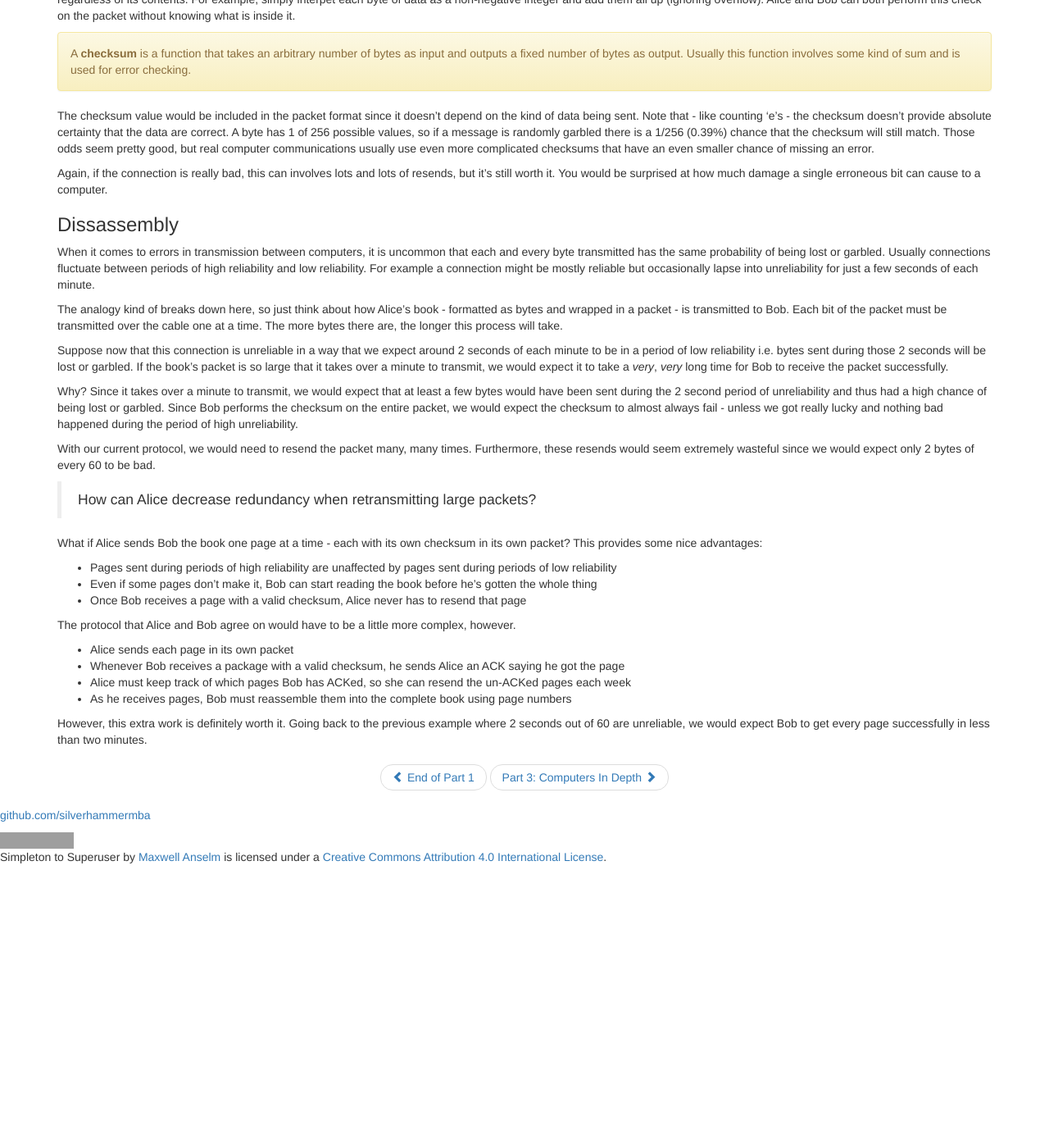
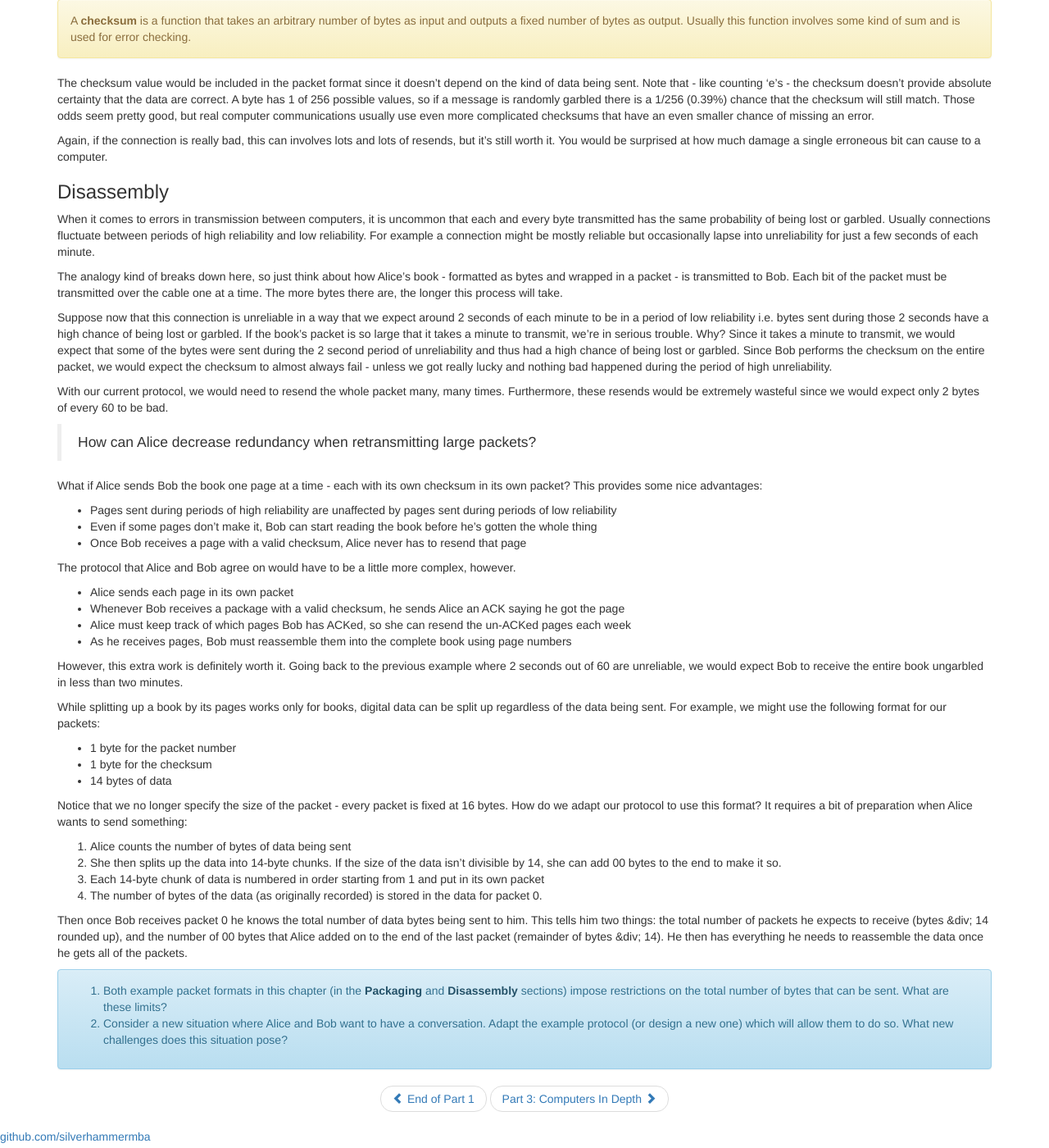
Before and after one commit to silverhammermba/superuser, a Jekyll site: the page built from _posts/2012-01-01-ch1.markdown, in a window 1280 px wide and 1400 px high, scrolled down 2627 px. Shown: the whole window at 82% size. Built offline with Jekyll 4.4.1, drawn with Linux system fonts in a browser that asks for light colours; nearby versions of some CDN libraries; Markdown is read by kramdown in place of the engine named in the settings; before the commit the page ends 3682 px from its top, so only the background shows below that; some of the changed text lies outside the part shown; grey boxes are pictures that could not be loaded.

Commit message:
Major revision of protocol section
Simplify packet formats (save sender/receiver stuff for next chapter).
Add more explicit example of final format with disassembly.

```diff
--- a/_posts/2012-01-01-ch1.markdown
+++ b/_posts/2012-01-01-ch1.markdown
@@ -79,7 +79,7 @@
 computers as two people: Alice and Bob, respectively. We can imagine the
 information as a copy of book that Alice wishes to send Bob.
 
-### Packaging ###
+### <a name="pak"></a>Packaging ###
 
 In our analogy, Alice would probably give the book to the postal service to
 deliver to Bob. This leads to the following rephrasing of our first challenge:
@@ -113,22 +113,21 @@
 packet format, Alice can send Bob any kind of information at all using a single
 format. For example, a packet format might look like this:
 
-* 4 bytes for the sender
-* 4 bytes for the intended recipient
 * 4 bytes indicating the length of the next section:
 * N bytes of data
 
-<div class="alert alert-danger">
-Don't worry about what exactly we mean by "sender" and "recipient" here. For now
-just think of them as return address and address, respectively. But they will
-come in to play later.
-</div>
-
 Then Alice and Bob would use this format for all information exchanged between
-them. If Alice wants to send Bob a picture, she first adds these 12 bytes in
+them. If Alice wants to send Bob a picture, she first adds these 4 bytes in
 front of the image format. Then Bob can receive that information without knowing
 anything about the image format Alice used - he gets everything he needs from
-the first 12 bytes.
+the first 4 bytes.
+
+<div class="alert alert-danger">
+Of course we probably want to have something like an address and return address
+in the packet format, so that the postal service knows where to deliver the
+package. But right now we're considering the case of two computers connected
+only to each other, so we'll ignore this for the time being.
+</div>
 
 From now on, whenever we talk about sending data between computers, we will
 assume that the data are enclosed in a packet.
@@ -201,7 +200,7 @@
 a book, but with computers we don't have this problem. Remember that all digital
 information essentially amounts to numbers, so we can easily come up with a
 check that works for any packet - regardless of its contents. For example,
-simply interpet each byte of data as a non-negative integer and add them all up
+simply interpret each byte of data as a non-negative integer and add them all up
 (ignoring overflow).  Alice and Bob can both perform this check on the packet
 without knowing what is inside it.
 
@@ -223,7 +222,7 @@
 resends, but it's still worth it. You would be surprised at how much damage a
 single erroneous bit can cause to a computer.
 
-### Dissassembly ###
+### <a name="dis"></a>Disassembly ###
 
 When it comes to errors in transmission between computers, it is uncommon that
 each and every byte transmitted has the same probability of being lost or
@@ -238,20 +237,18 @@
 
 Suppose now that this connection is unreliable in a way that we expect around 2
 seconds of each minute to be in a period of low reliability i.e. bytes sent
-during those 2 seconds will be lost or garbled. If the book's packet is so large
-that it takes over a minute to transmit, we would expect it to take a _very_,
-_very_ long time for Bob to receive the packet successfully.
-
-Why? Since it takes over a minute to transmit, we would expect that at least a
-few bytes would have been sent during the 2 second period of unreliability and
-thus had a high chance of being lost or garbled. Since Bob performs the checksum
-on the entire packet, we would expect the checksum to almost always fail -
-unless we got really lucky and nothing bad happened during the period of high
+during those 2 seconds have a high chance of being lost or garbled. If the
+book's packet is so large that it takes a minute to transmit, we're in serious
+trouble. Why? Since it takes a minute to transmit, we would expect that some of
+the bytes were sent during the 2 second period of unreliability and thus had a
+high chance of being lost or garbled. Since Bob performs the checksum on the
+entire packet, we would expect the checksum to almost always fail - unless we
+got really lucky and nothing bad happened during the period of high
 unreliability.
 
-With our current protocol, we would need to resend the packet many, many times.
-Furthermore, these resends would seem extremely wasteful since we would expect
-only 2 bytes of every 60 to be bad.
+With our current protocol, we would need to resend the whole packet many, many
+times.  Furthermore, these resends would be extremely wasteful since we would
+expect only 2 bytes of every 60 to be bad.
 
 > How can Alice decrease redundancy when retransmitting large packets?
 
@@ -277,5 +274,44 @@
   page numbers
 
 However, this extra work is definitely worth it. Going back to the previous
-example where 2 seconds out of 60 are unreliable, we would expect Bob to get
-every page successfully in less than two minutes.
+example where 2 seconds out of 60 are unreliable, we would expect Bob to receive
+the entire book ungarbled in less than two minutes.
+
+While splitting up a book by its pages works only for books, digital data can be
+split up regardless of the data being sent. For example, we might use the
+following format for our packets:
+
+* 1 byte for the packet number
+* 1 byte for the checksum
+* 14 bytes of data
+
+Notice that we no longer specify the size of the packet - every packet is fixed
+at 16 bytes. How do we adapt our protocol to use this format? It requires a bit
+of preparation when Alice wants to send something:
+
+1. Alice counts the number of bytes of data being sent
+2. She then splits up the data into 14-byte chunks. If the size of the data isn't
+   divisible by 14, she can add 00 bytes to the end to make it so.
+3. Each 14-byte chunk of data is numbered in order starting from 1 and put in its
+   own packet
+4. The number of bytes of the data (as originally recorded) is stored in the data for
+   packet 0.
+
+Then once Bob receives packet 0 he knows the total number of data bytes being
+sent to him. This tells him two things: the total number of packets he expects
+to receive (bytes &div; 14 rounded up), and the number of 00 bytes that Alice
+added on to the end of the last packet (remainder of bytes &div; 14). He then has
+everything he needs to reassemble the data once he gets all of the packets.
+
+<div class="alert alert-info">
+<ol><li>
+Both example packet formats in this chapter (in the <a class="alert-link" href="#pak">Packaging</a>
+and <a class="alert-link" href="#dis">Disassembly</a> sections) impose
+restrictions on the total number of bytes that can be sent.  What are these
+limits?
+</li><li>
+Consider a new situation where Alice and Bob want to have a conversation. Adapt
+the example protocol (or design a new one) which will allow them to do so. What
+new challenges does this situation pose?
+</li></ol>
+</div>
```
